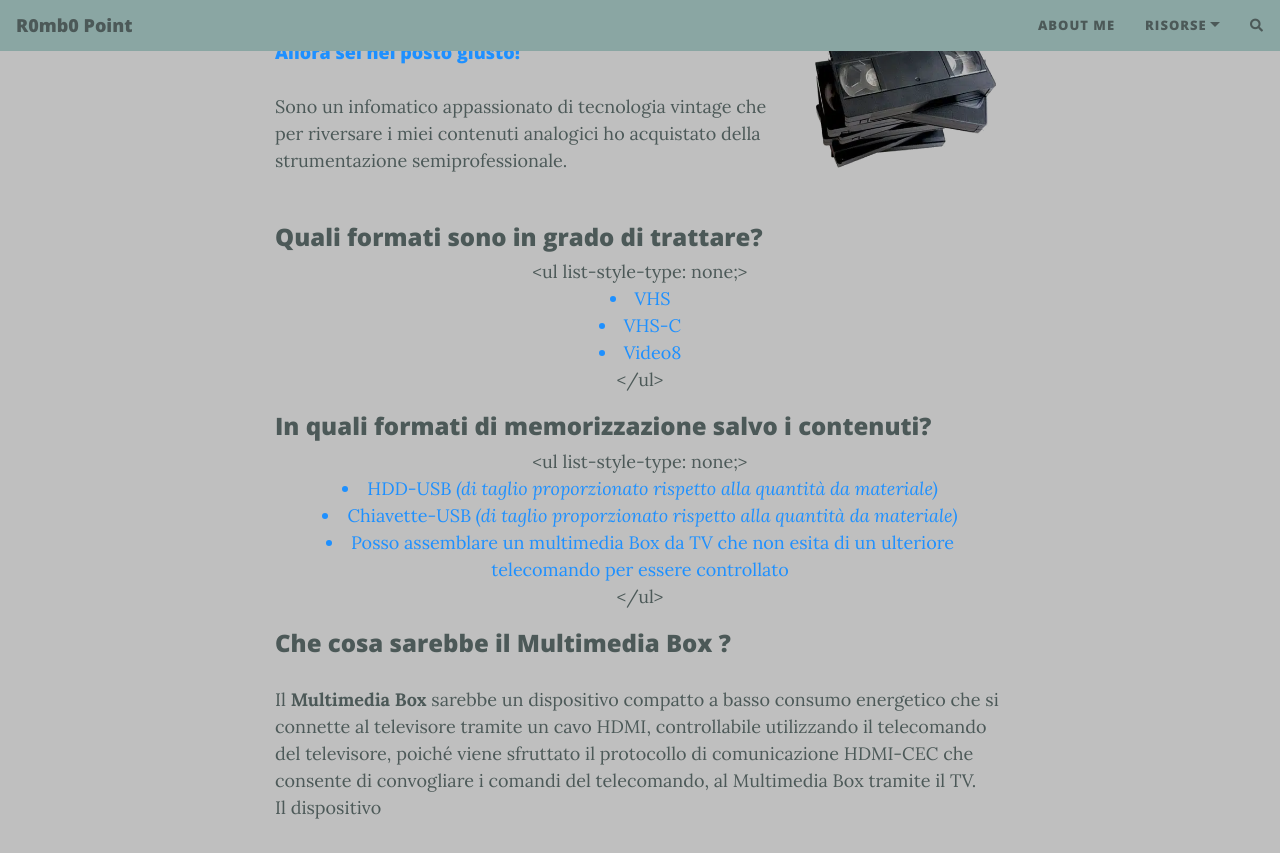
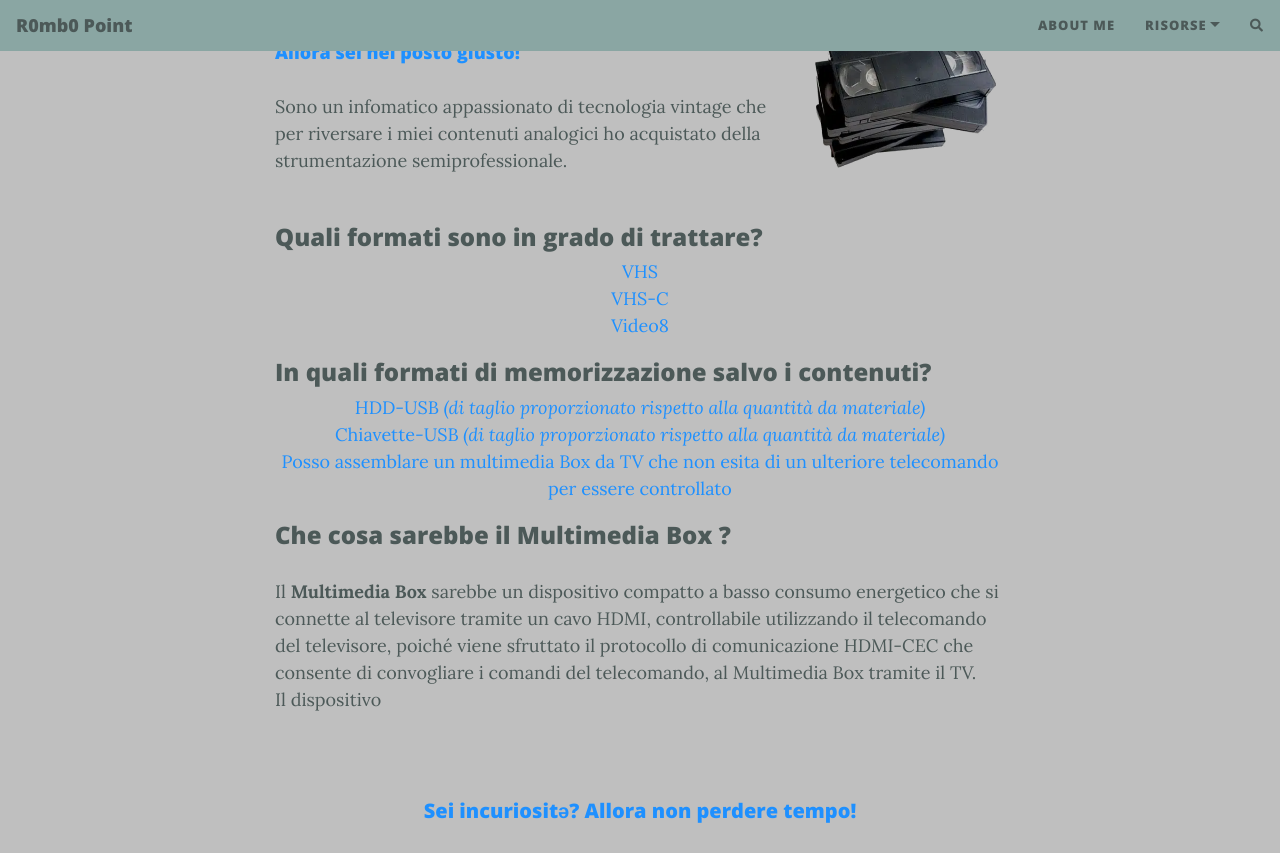
Before and after one commit to R0mb0/My_personal_announcements, a Jekyll site: the page built from docs/_posts/2023-09-2-VHS.md, in a window 1280 px wide and 900 px high, scrolled down 351 px, cut to the strip 0-853 px from the top of the window. Built offline with Jekyll 4.4.1, drawn with Linux system fonts in a browser that asks for light colours; nearby versions of some CDN libraries; comment, search, counter and statistics services are not loaded.

Commit message:
Improve formatting and alignment in VHS.md
Updated formatting for list items and alignment in VHS.md.

```diff
--- a/docs/_posts/2023-09-2-Biglietto_da_visita.md
+++ b/docs/_posts/2023-09-2-VHS.md
@@ -20,21 +20,28 @@ gh-repo: R0mb0/My_personal_announcements
 
 ### Quali formati sono in grado di trattare?
 
-<div align="center">
-    <ul list-style-type: none;>
-        <li style="color: DodgerBlue;"> VHS </li>
-        <li style="color: DodgerBlue;"> VHS-C </li>
-        <li style="color: DodgerBlue;"> Video8 </li>
+<div style="text-align: center;">
+    <ul style="list-style-type: none; padding: 0;">
+        <li style="color: DodgerBlue;">VHS</li>
+        <li style="color: DodgerBlue;">VHS-C</li>
+        <li style="color: DodgerBlue;">Video8</li>
     </ul>
 </div>
 
+
 ### In quali formati di memorizzazione salvo i contenuti?
 
-<div align="center">
-    <ul list-style-type: none;>
-        <li style="color: DodgerBlue;"> HDD-USB <i>(di taglio proporzionato rispetto alla quantità da materiale)</i> </li>
-        <li style="color: DodgerBlue;"> Chiavette-USB <i>(di taglio proporzionato rispetto alla quantità da materiale)</i> </li>
-        <li style="color: DodgerBlue;"> Posso assemblare un multimedia Box da TV che non esita di un ulteriore telecomando per essere controllato </li>
+<div style="text-align: center;">
+    <ul style="list-style-type: none; padding: 0;">
+        <li style="color: DodgerBlue;">
+            HDD-USB <i>(di taglio proporzionato rispetto alla quantità da materiale)</i>
+        </li>
+        <li style="color: DodgerBlue;">
+            Chiavette-USB <i>(di taglio proporzionato rispetto alla quantità da materiale)</i>
+        </li>
+        <li style="color: DodgerBlue;">
+            Posso assemblare un multimedia Box da TV che non esita di un ulteriore telecomando per essere controllato
+        </li>
     </ul>
 </div>
 
```
